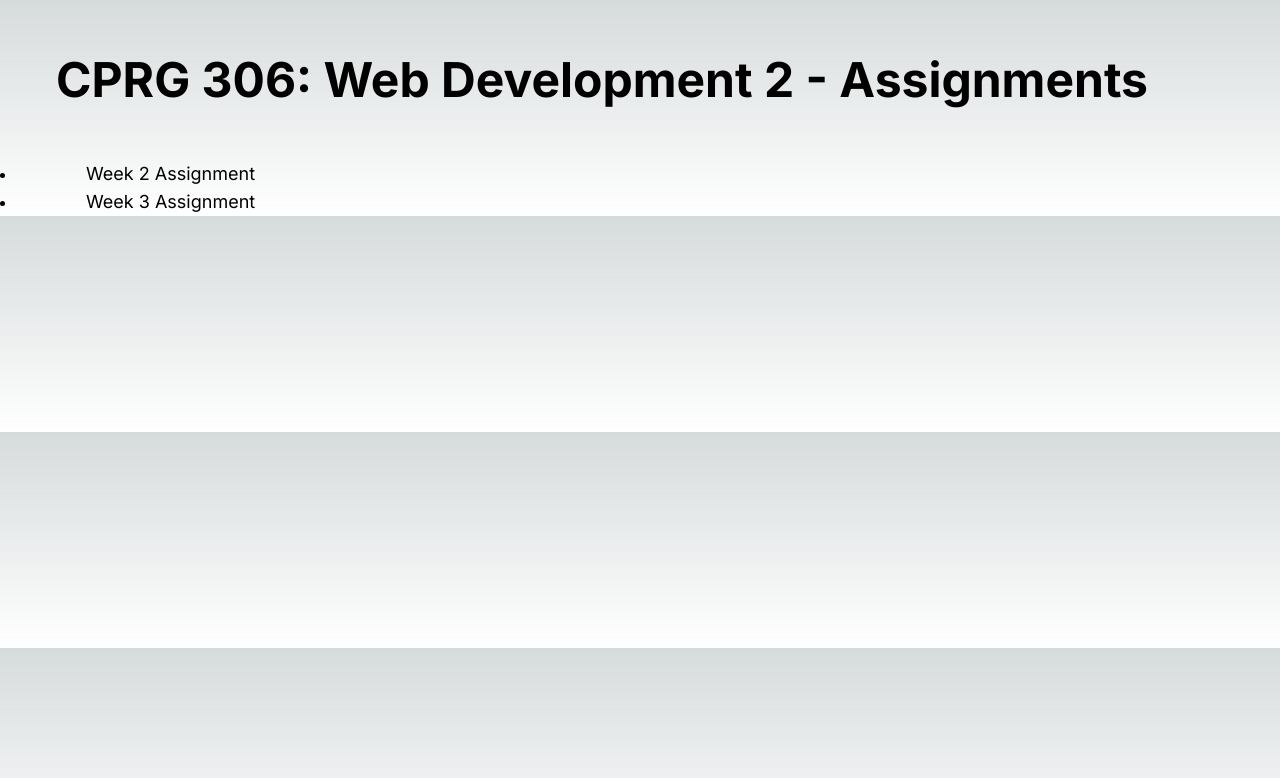
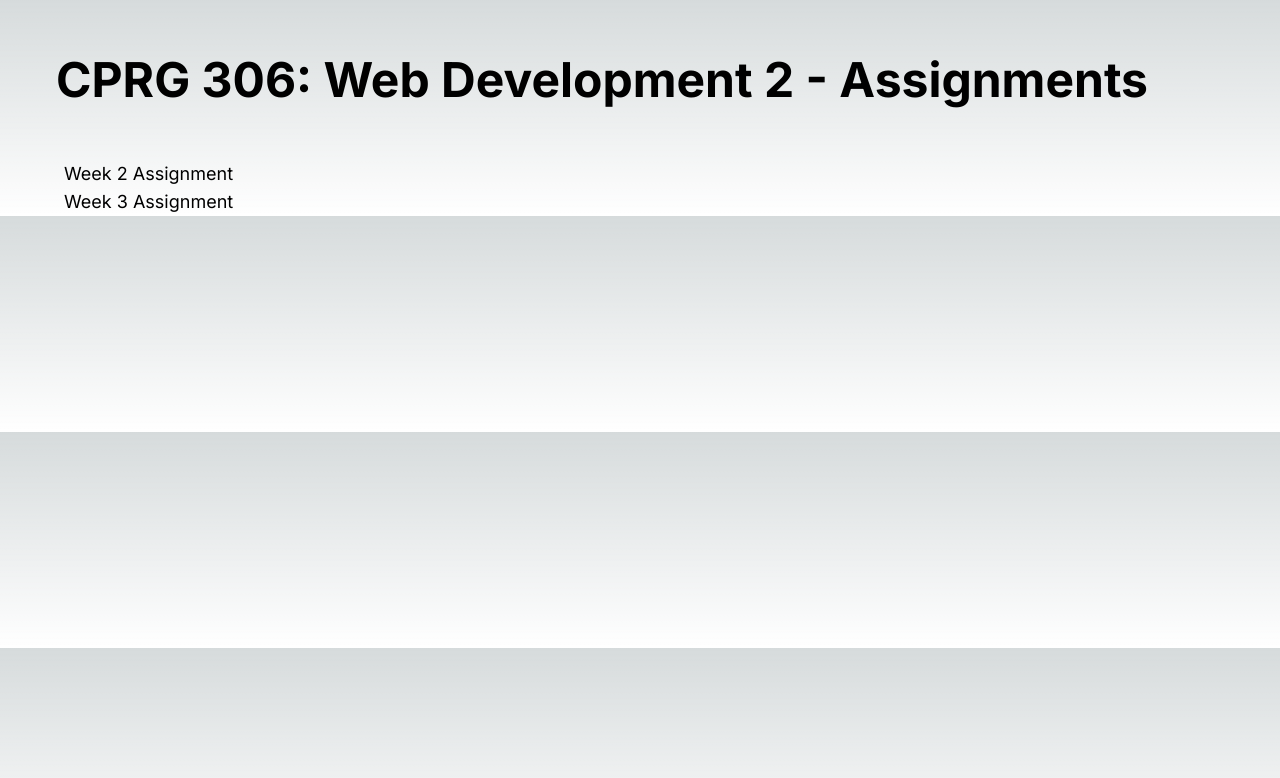
Before and after one commit to teresspearl/cprg306-assignments, a Next.js app: page / in a window 1280 px wide. Shown: the top 778 px of the page. Built offline with nearby package versions, Linux system fonts and the light colour scheme.

Commit message:
Edit homepage

```diff
--- a/app/page.js
+++ b/app/page.js
@@ -4,8 +4,8 @@ export default function Page() {
   return (
     <main>
       <h1 class="m-9 p-5 text-5xl font-bold">CPRG 306: Web Development 2 - Assignments</h1>
-      <div><li><Link href="/week-2" class="m-9 ml-11 p-5 text-lg">Week 2 Assignment</Link></li></div>
-      <div><li><Link href="/week-3" class="m-9 ml-11 p-5 text-lg">Week 3 Assignment</Link></li></div>
+      <div><ul><Link href="/week-2" class="m-9 ml-11 p-5 text-lg">Week 2 Assignment</Link></ul></div>
+      <div><ul><Link href="/week-3" class="m-9 ml-11 p-5 text-lg">Week 3 Assignment</Link></ul></div>
     </main>
   );
 }
```
